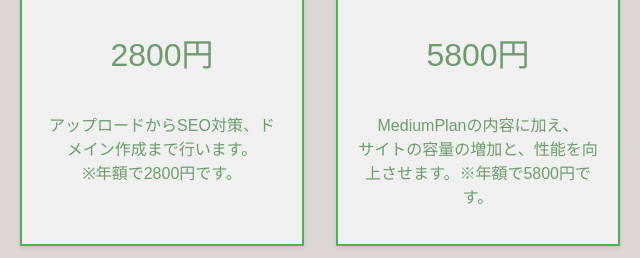
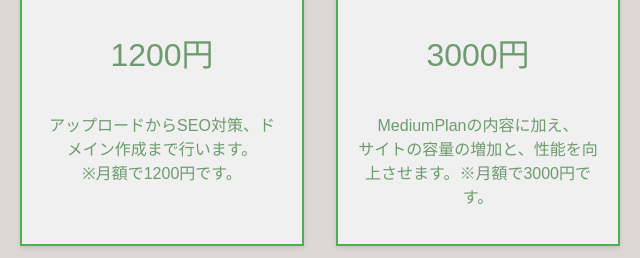
Before and after one commit to Kousuke-gif/wasabiwebcreater, a plain HTML site: page index.html in a window 1280 px wide. Shown: the part 628-886 px from the top of the page, 478-1118 px from the left. Drawn offline with Linux system fonts and the light colour scheme.

Commit message:
Add files via upload

```diff
--- a/index.html
+++ b/index.html
@@ -21,13 +21,13 @@
         </div>
         <div class="plan">
             <p>MediumPlan</p>
-            <p>2800円</p>
-            <p class="description">アップロードからSEO対策、ドメイン作成まで行います。<br>※年額で2800円です。</p>
+            <p>1200円</p>
+            <p class="description">アップロードからSEO対策、ドメイン作成まで行います。<br>※月額で1200円です。</p>
         </div>
         <div class="plan">
             <p>FullPlan</p>
-            <p>5800円</p>
-            <p class="description">MediumPlanの内容に加え、<br>サイトの容量の増加と、性能を向上させます。※年額で5800円です。</p>
+            <p>3000円</p>
+            <p class="description">MediumPlanの内容に加え、<br>サイトの容量の増加と、性能を向上させます。※月額で3000円です。</p>
         </div>
     </div>
     <p>ご依頼の流れ</p>
```
